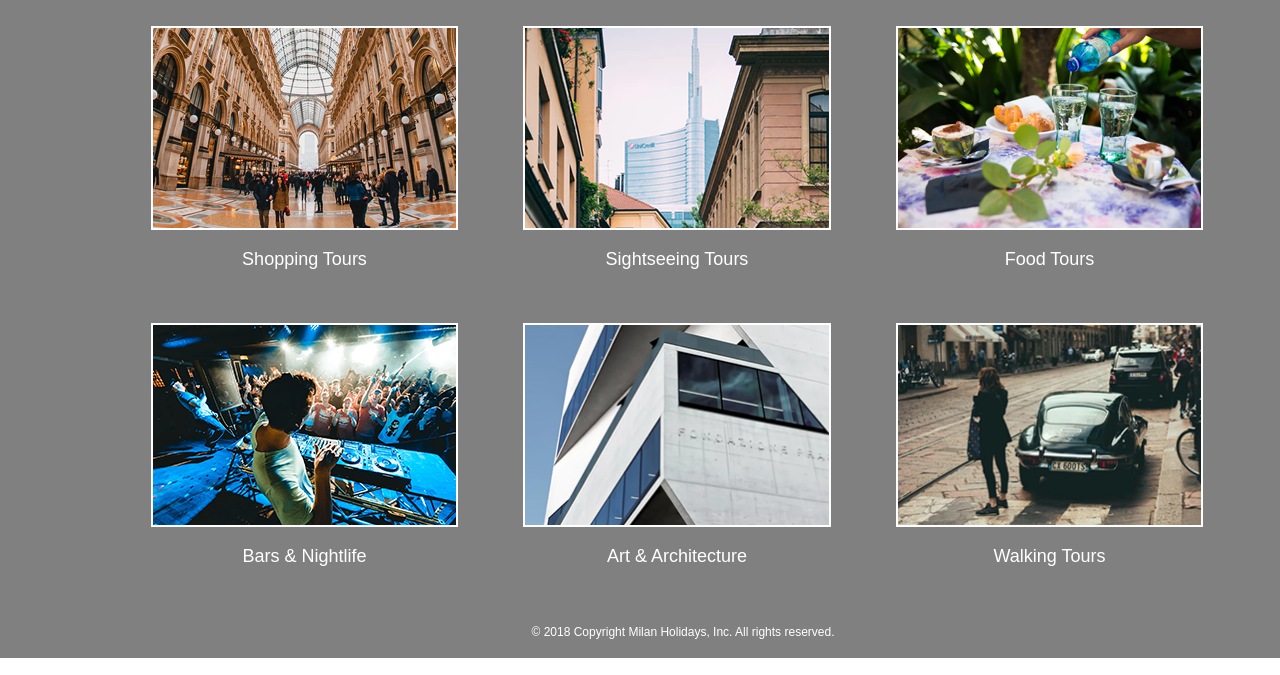
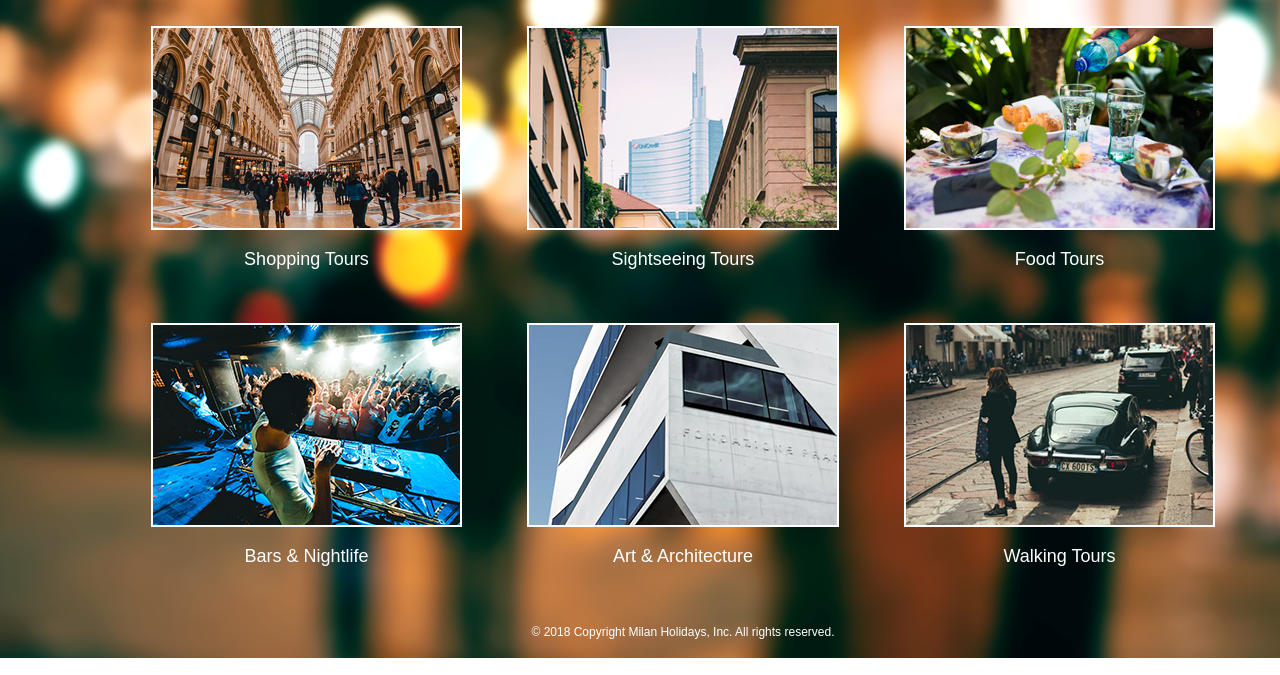
Before and after one commit to Sava4/Homework-3.github.io, a plain HTML site: page index.html in a window 1280 px wide. Shown: the part 125-800 px from the top of the page. Drawn offline with Linux system fonts and the light colour scheme.

Commit message:
fix card width

```diff
--- a/css/style.css
+++ b/css/style.css
@@ -1,9 +1,26 @@
 .container {
     width: 1366px;
     font-family: sans-serif;
-    background-color: gray;
     margin: 0 auto;
-}
+    background-image: url('../img/background_milan.png');
+    background-repeat: no-repeat;
+    background-size: cover;
+    /* todo fix height */
+   }
+
+/* .container::before {
+    width: 1366px;
+    height: 768px;
+    content: "";
+    position: fixed;
+    margin: 0 auto;
+    left: 0;
+    right: 0;
+    z-index: -1;
+    display: block;
+    filter: blur(12px);
+    no good solution https://stackoverflow.com/questions/20039765/how-to-apply-a-css-3-blur-filter-to-a-background-image
+ } */
 
 header {
     margin-bottom: 45px;
@@ -15,6 +32,12 @@ header {
     margin-top: 49px;
     display: block;
     text-decoration: none;
+    color: #fff;
+}
+
+.logo:hover .logo-image {
+    color: #f26522
+    /* how to change image? export new? */
 }
 
 .contact-section {
@@ -34,7 +57,6 @@ header {
     text-transform: uppercase;
     font-family: 'Segoe UI', Tahoma, Geneva, Verdana, sans-serif;
     font-weight: bold;
-    color: #fff;
 }
 
 .text-milan {
@@ -70,7 +92,7 @@ header {
 }
 
 .card {
-    width: 307px;
+    width: 311px;
     margin-right: 65px;
     float: left;
     text-align: center;
@@ -81,7 +103,7 @@ header {
 }
 
 .card:nth-child(3n+2) {
-    width: 308px;
+    width: 312px;
 }
 
 .bg-cover {
```
Also changed, not shown: img/background_milan.png (added), img/logo_orange.png (added).
